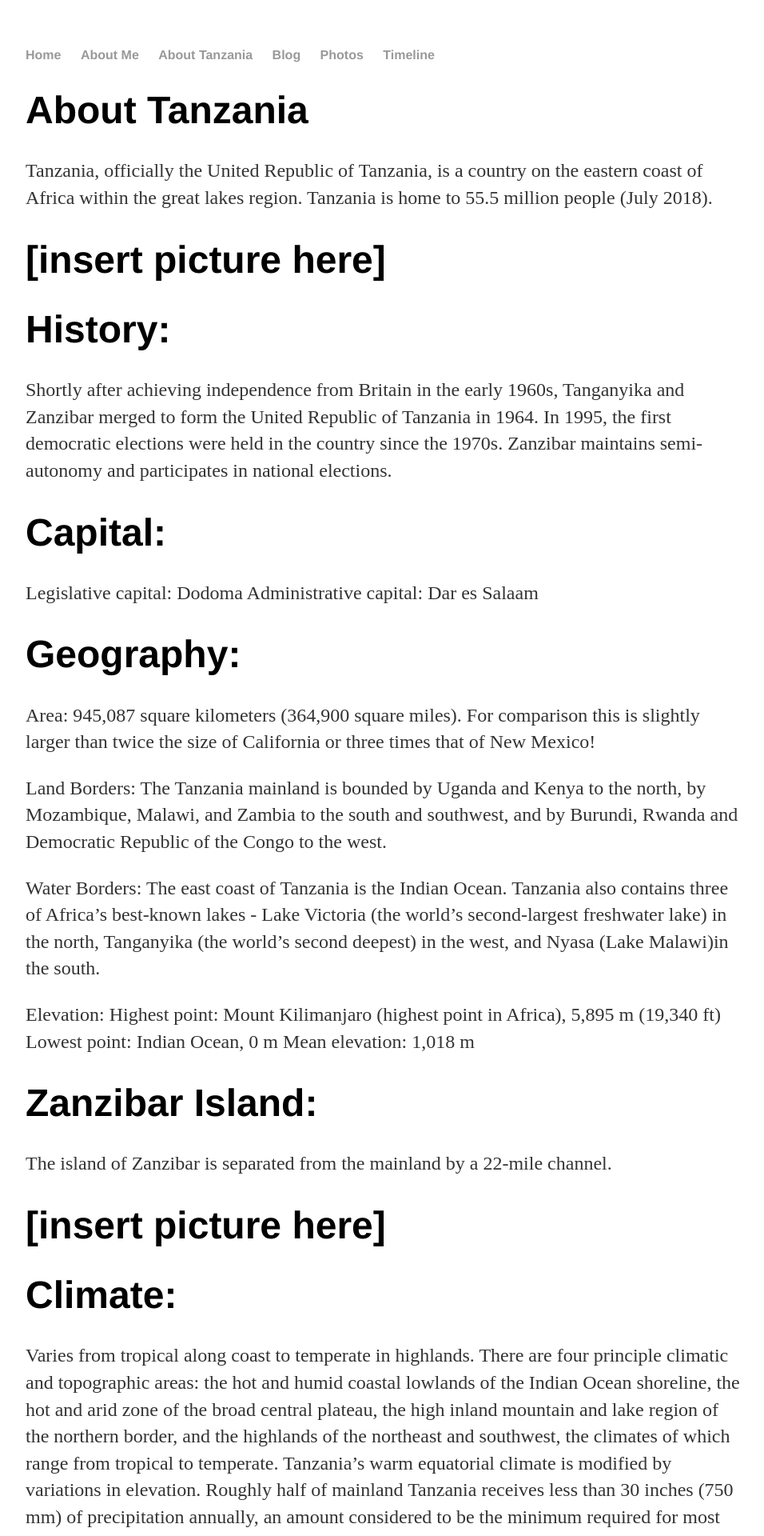
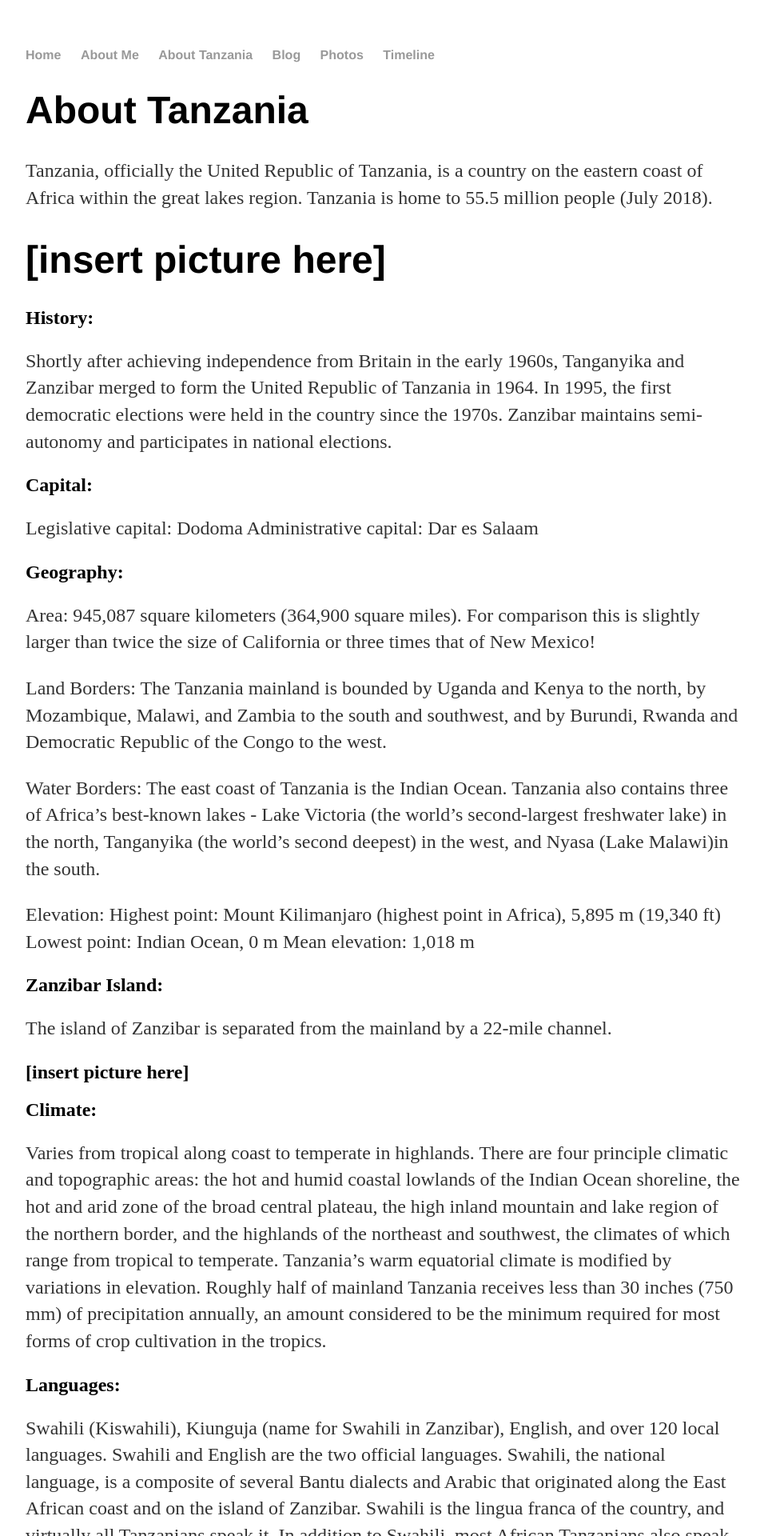
Before and after one commit to caliholman/caliholman.github.io, a Jekyll site: the page built from tanzania/tanzania.md, in a window 1280 px wide. Shown: the top 1920 px of the page at 80% size, without its empty margins (160-1116 px from the left). Built offline with Jekyll 4.4.1, drawn with Linux system fonts in a browser that asks for light colours.

Commit message:
changed sub-header sizes from h1 to h2

```diff
--- a/tanzania/tanzania.md
+++ b/tanzania/tanzania.md
@@ -10,14 +10,14 @@ Tanzania, officially the United Republic of Tanzania, is a country on the easter
 
 # [insert picture here]
 
-# History:
+## History:
 Shortly after achieving independence from Britain in the early 1960s, Tanganyika and Zanzibar merged to form the United Republic of Tanzania in 1964. In 1995, the first democratic elections were held in the country since the 1970s. Zanzibar maintains semi-autonomy and participates in national elections.
 
-# Capital:
+## Capital:
 Legislative capital: Dodoma
 Administrative capital: Dar es Salaam
 
-# Geography:
+## Geography:
 Area: 945,087 square kilometers (364,900 square miles). For comparison this is slightly larger than twice the size of California or three times that of New Mexico!
 
 Land Borders: The Tanzania mainland is bounded by Uganda and Kenya to the north, by Mozambique, Malawi, and Zambia to the south and southwest, and by Burundi, Rwanda and Democratic Republic of the Congo to the west.
@@ -29,46 +29,46 @@ Highest point: Mount Kilimanjaro (highest point in Africa), 5,895 m (19,340 ft)
 Lowest point: Indian Ocean, 0 m
 Mean elevation: 1,018 m
 
-# Zanzibar Island:
+## Zanzibar Island:
 
 The island of Zanzibar is separated from the mainland by a 22-mile channel.
 
-# [insert picture here]
+## [insert picture here]
 
-# Climate:
+## Climate:
 Varies from tropical along coast to temperate in highlands. There are four principle climatic and topographic areas: the hot and humid coastal lowlands of the Indian Ocean shoreline, the hot and arid zone of the broad central plateau, the high inland mountain and lake region of the northern border, and the highlands of the northeast and southwest, the climates of which range from tropical to temperate. Tanzania’s warm equatorial climate is modified by variations in elevation. Roughly half of mainland Tanzania receives less than 30 inches (750 mm) of precipitation annually, an amount considered to be the minimum required for most forms of crop cultivation in the tropics.
 
-# Languages:
+## Languages:
 Swahili (Kiswahili), Kiunguja (name for Swahili in Zanzibar), English, and over 120 local languages. Swahili and English are the two official languages. Swahili, the national language, is a composite of several Bantu dialects and Arabic that originated along the East African coast and on the island of Zanzibar. Swahili is the lingua franca of the country, and virtually all Tanzanians speak it. In addition to Swahili, most African Tanzanians also speak the traditional language of their ethnic group. Swahili is also used as the medium of instruction in the first seven years of primary education. English is the medium of instruction at higher levels of education and is widely used in government offices.
 
-# Ethnicity:
+## Ethnicity:
 Mainland: African 99% (of which 95% are Bantu consisting of more than 130 tribes), other 1% (consisting of Asian, European, and Arab);
 Zanzibar: Arab, African, mixed Arab and African
 
-# Religion:
+## Religion:
 Christian 61.4%, Muslim 35.2%, folk religion 1.8%, other 0.2%, unaffiliated 1.4% (Zanzibar is almost entirely Muslim)
 
-# Demographics:
+## Demographics:
 Tanzania has the largest population in East Africa and the lowest population density; almost a third of the population is urban. Tanzania’s youthful population – about two-thirds of the population is under 25 – is growing rapidly because of the high total fertility rate of 4.8 children per woman.
 
-# Life expectancy:
+## Life expectancy:
 Total population: 63.1 years
 Male: 61.6 years
 Female: 64.6 years (2018 est.)
 
-# Median Age:
+## Median Age:
 Total: 17.9 years
 Male: 17.6 years
 Female: 18.2 years (2018 est.)
 
-# Economy:
+## Economy:
 Tanzania is one of the world’s poorest economies in terms of per capita income, but has achieved high growth rates based on its vast natural resource wealth and tourism. The economy depends on agriculture (coffee, tea, sisal, cotton, cashews, and tobacco), which accounts for more than one-quarter of GDP, and employs about 65% of the workforce. Gold production in recent years has increased to about 35% of exports. All land in Tanzania is owned by the government, which can lease land for up to 99 years. 22.8% of the population is living below the poverty line.
 
-# Currency:
+## Currency:
 Tanzanian shillings (TZS)
 1 US Dollar = 2302 TZS (as of 2017)
 
-# Amenities:
+## Amenities:
 Access to improved drinking water: 55.6% of population
 Access to improved sanitation facilities: 15.6% of population
 Population without electricity: 37.4 million
@@ -77,7 +77,7 @@ Mobile telephones: 74 subscriptions per 100 inhabitants
 
 # [insert picture here]
 
-# Fun Facts:
+## Fun Facts:
 * The flag of Tanzania carries in it the 4 elements of Tanzania’s daily life. The green represents nature’s beauty, the yellow represents the mineral deposits of the country, the black represents the people, while the blue represents the great lakes.
 * The country has designated 25% of its land to wildlife sanctuaries and national parks.
 * Mpingo tree, found in Tanzania produces the costliest timber in the world. It has exceptional mechanical properties that make it perfect for carving and it has a beautiful finish.
```
Also changed, not shown: timeline/timeline.md (+10 -8 lines), 1 other file.
